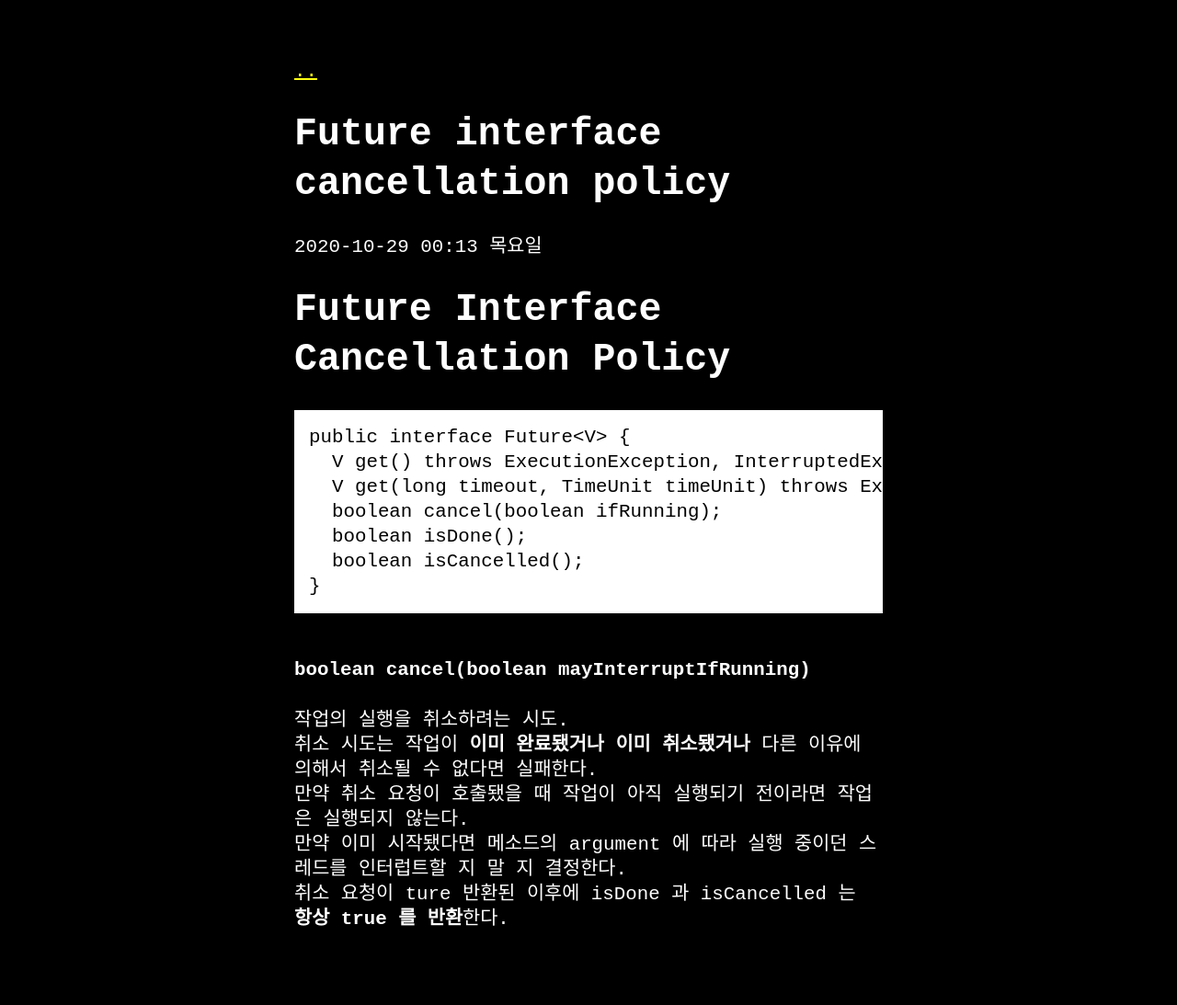
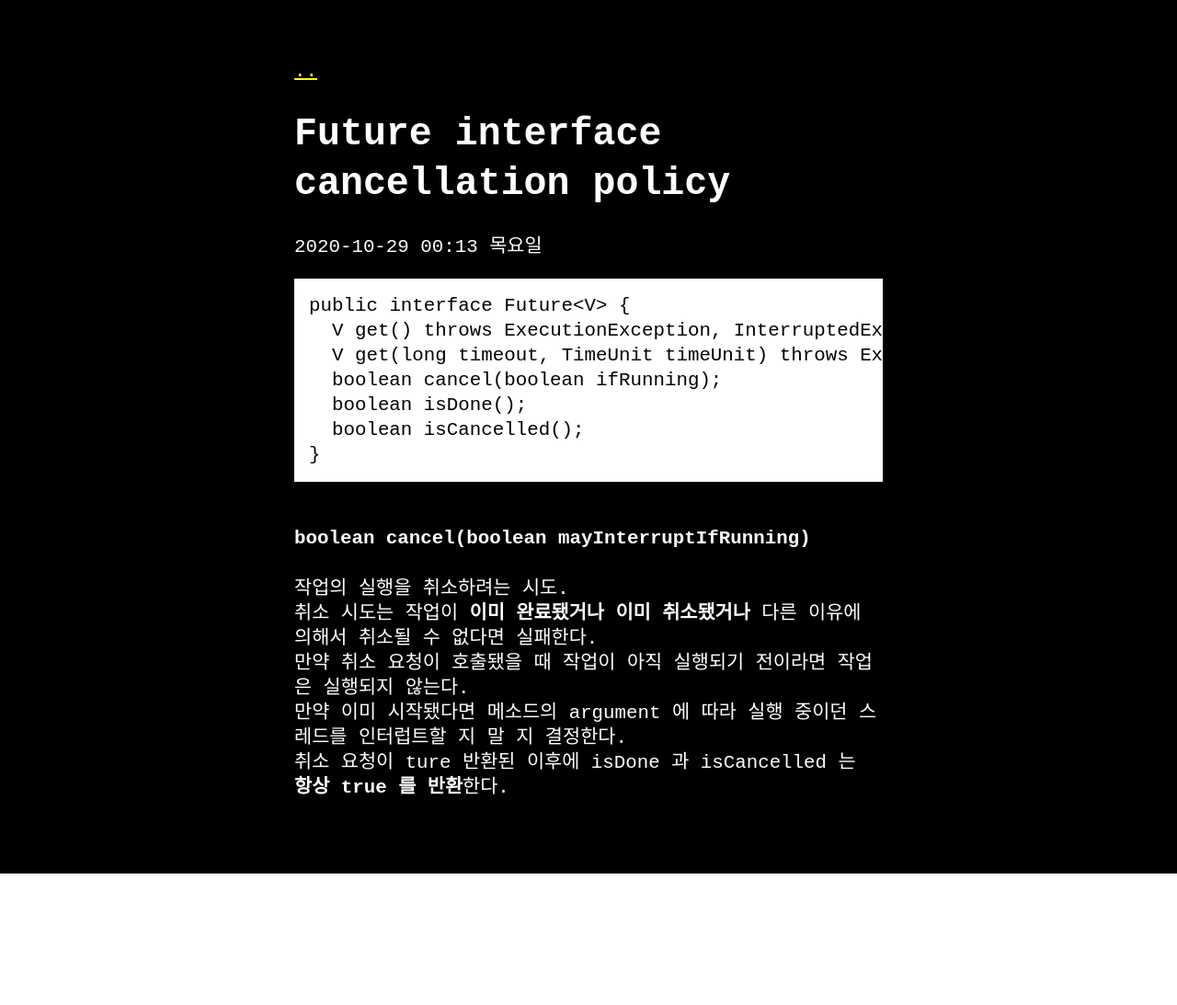
Before and after one commit to Yungdi/Yungdi.github.io, a Jekyll site: the page built from _posts/2020-10-28-Future Interface Cancellation Policy.md, in a window 1280 px wide. Shown: the whole page at 92% size. Built offline with Jekyll 4.4.1, drawn with Linux system fonts in a browser that asks for light colours; our own code applies the rules of GitHub Pages for plain Markdown files; after the commit the page ends 950 px from its top, so only the background shows below that.

Commit message:
Update 2020-10-28-Future Interface Cancellation Policy.md

````diff
--- a/_posts/2020-10-28-Future Interface Cancellation Policy.md
+++ b/_posts/2020-10-28-Future Interface Cancellation Policy.md
@@ -1,6 +1,4 @@
 2020-10-29 00:13 목요일
-
-# Future Interface Cancellation Policy
 ```java
 public interface Future<V> {
   V get() throws ExecutionException, InterruptedException;
````
